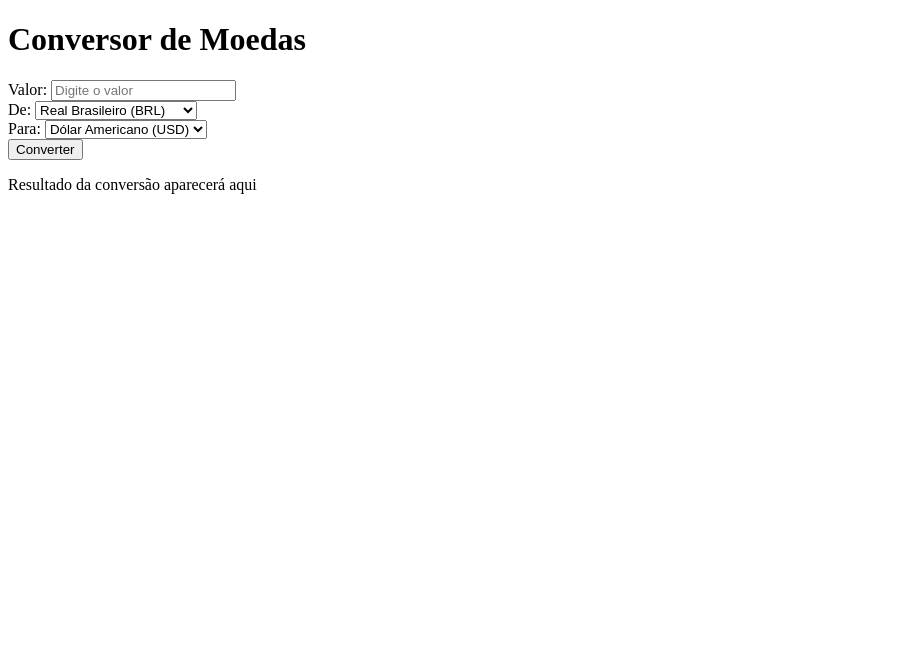
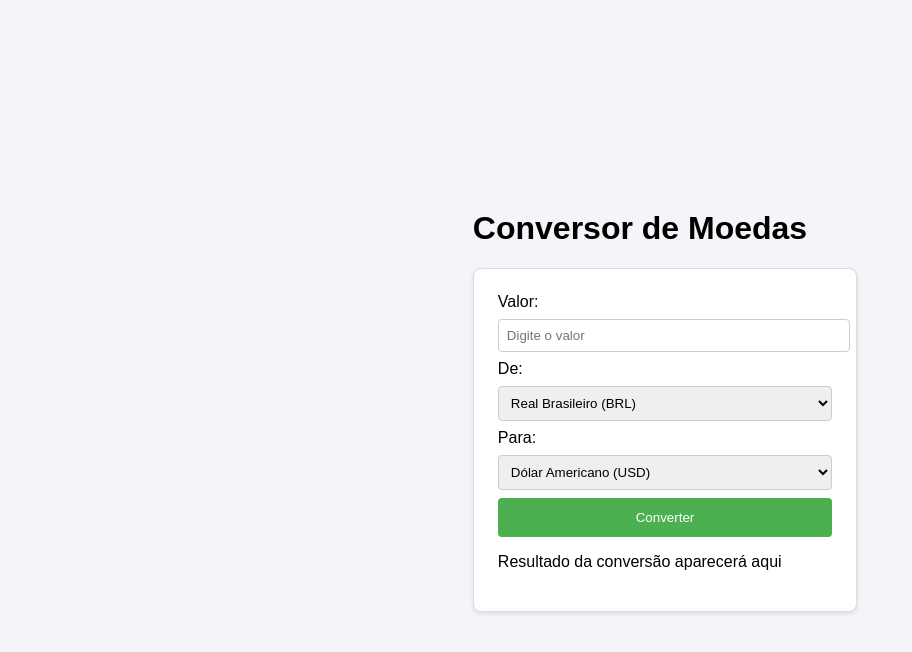
Before and after one commit to Filiss/conversor-de-moedas, a plain HTML site: page index.html in a window 1280 px wide. Shown: the whole page, without its empty margins (0-912 px from the left). Drawn offline with Linux system fonts and the light colour scheme.

Commit message:
Adicionei estilo ao conversor

```diff
--- a/style.css
+++ b/style.css
@@ -1 +1,70 @@
 @charset "UTF-8";
+
+/* Currency Converter Styles */
+body {
+    font-family: Arial, sans-serif;
+    background-color: #f4f4f9;
+    margin: 0;
+    padding: 0;
+    display: flex;
+    justify-content: center;
+    align-items: center;
+    height: 100vh;
+}
+
+header {
+    background-color: #4CAF50;
+    color: white;
+    text-align: center;
+    padding: 1rem 0;
+}
+
+main {
+    display: flex;
+    flex-direction: column;
+    align-items: center;
+    padding: 2rem;
+    width: 100%;
+    max-width: 400px;
+}
+
+.converter {
+    background: white;
+    border: 1px solid #ddd;
+    border-radius: 8px;
+    padding: 1.5rem;
+    box-shadow: 0 2px 4px rgba(0, 0, 0, 0.1);
+    max-width: 400px;
+    width: 100%;
+}
+
+.converter input,
+.converter select {
+    width: 100%;
+    padding: 0.5rem;
+    margin: 0.5rem 0;
+    border: 1px solid #ccc;
+    border-radius: 4px;
+}
+
+.converter button {
+    background-color: #4CAF50;
+    color: white;
+    border: none;
+    padding: 0.75rem;
+    border-radius: 4px;
+    cursor: pointer;
+    width: 100%;
+}
+
+.converter button:hover {
+    background-color: #45a049;
+}
+
+footer {
+    text-align: center;
+    padding: 1rem 0;
+    background-color: #f4f4f9;
+    color: #555;
+    font-size: 0.9rem;
+}
```
